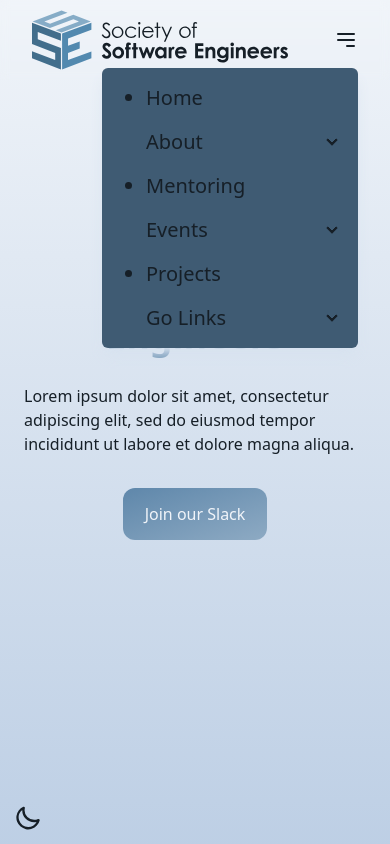
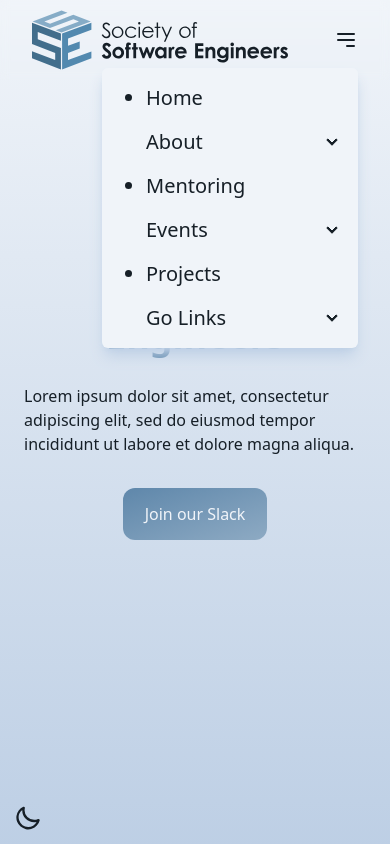
Before and after one commit to rit-sse/WebsiteTheSSEquel, a Next.js app in the folder next/: page / in a window 390 px wide. Both pictures are taken after a click on the button 346 px from the left and 40 px from the top of the page. Built offline with nearby package versions, Linux system fonts and the light colour scheme.

Commit message:
Fixed background color on mobile menu

```diff
--- a/next/components/nav/MobileNavDropdown.tsx
+++ b/next/components/nav/MobileNavDropdown.tsx
@@ -9,20 +9,20 @@ const MobileNavDropdown: React.FC<{ navItems: NavItemProps[] } & OnClickProps> =
   };
 
   return (
-    <ul className="mt-4 menu dropdown-content text-xl rounded-md w-64 shadow-lg shadow-base-200 bg-accent-focus">
+    <ul className="mt-4 menu dropdown-content text-xl rounded-md w-64 shadow-lg shadow-base-300 bg-base-100">
       {navItems.map((navItem, index) => (
         <li key={index}>
           {navItem.route ? (
-            <Link className="hover:bg-accent focus:bg-accent" href={navItem.route} onClick={(e) => handleNavigationClick(e)}>
+            <Link className="hover:bg-secondary focus:bg-secondary" href={navItem.route} onClick={(e) => handleNavigationClick(e)}>
               <summary>{navItem.title}</summary>
             </Link>
           ) : (
             <details>
-              <summary className="hover:bg-accent focus:bg-accent">{navItem.title}</summary>
+              <summary className="hover:bg-secondary focus:bg-secondary">{navItem.title}</summary>
               <ul>
                 {navItem.subItems?.map((subItem, subIndex) => (
                   <li key={subIndex}>
-                    <Link href={subItem.route || ""} className="hover:bg-accent focus:bg-accent" onClick={(e) => handleNavigationClick(e)}>
+                    <Link href={subItem.route || ""} className="hover:bg-secondary focus:bg-secondary" onClick={(e) => handleNavigationClick(e)}>
                       <summary>{subItem.title}</summary>
                     </Link>
                   </li>
```
